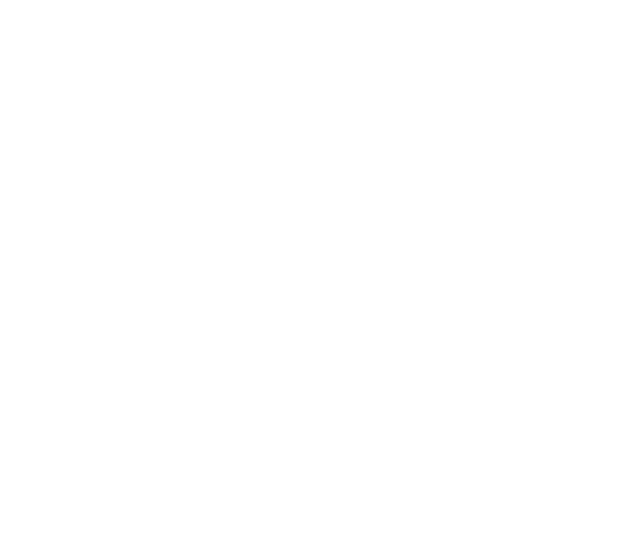
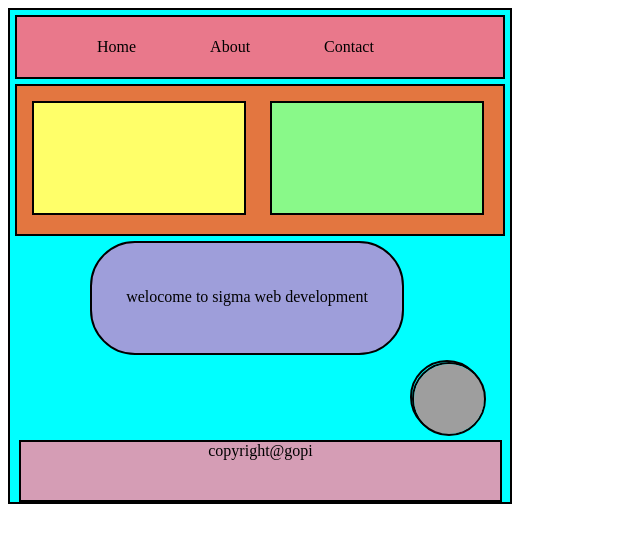
Before and after one commit to Gopi-Kajagar/sigma, a plain HTML site: page 962 - Video 37/index.html in a window 1280 px wide. Shown: the top 542 px of the page, without its empty margins (0-640 px from the left). Drawn offline with Linux system fonts and the light colour scheme; grey boxes are pictures that could not be loaded.

Commit message:
exercise 5(Layout Challenge)

```diff
--- a/962 - Video 37/index.html
+++ b/962 - Video 37/index.html
@@ -1,11 +1,170 @@
 <!DOCTYPE html>
 <html lang="en">
+
 <head>
     <meta charset="UTF-8">
     <meta name="viewport" content="width=device-width, initial-scale=1.0">
-    <title>Document</title>
+    <title>exercise 5 challenge layout</title>
+    <style>
+        .boxes {
+            border: 2px solid black;
+            width: 500px;
+            /* height: 490px; */
+            background-color: rgb(0, 255, 255);
+        }
+
+        body {
+            min-height: 200vh;
+        }
+
+        .box1 {
+            border: 2px solid black;
+            margin: 5px;
+
+            padding: 5px;
+
+            background-color: rgb(227, 118, 64)
+        }
+
+        .b1 {
+            border: 2px solid black;
+            width: 200px;
+            height: 100px;
+            margin: 10px;
+            padding: 5px;
+            background-color: rgb(255, 255, 105);
+            display: inline-block;
+            /* overflow: auto; */
+
+
+
+        }
+
+        .b2 {
+            border: 2px solid black;
+            width: 200px;
+            height: 100px;
+            margin: 10px;
+            display: inline-block;
+            padding: 5px;
+            background-color: rgb(137, 249, 137);
+            /* overflow: auto; */
+
+
+        }
+
+        nav {
+            border: 2px solid black;
+            margin: 5px;
+            padding: 5px;
+            position: sticky;
+            top: 0;
+            z-index: 1000;
+            background-color: rgb(233, 120, 139);
+
+
+
+
+        }
+
+        nav ul li {
+            list-style-type: none;
+            padding: 20px;
+            margin: 15px;
+            display: inline;
+
+
+
+        }
+
+
+
+        .tb {
+            border: 2px solid black;
+            width: 300px;
+            height: 100px;
+            margin: 5px;
+            padding: 5px;
+            text-align: center;
+            border-radius: 45px;
+            background-color: rgb(158, 158, 218);
+            margin-left: 80px;
+            margin-right: 80px;
+
+
+
+        }
+
+        p {
+            margin: 40px 20px;
+        }
+
+        .icon {
+            border: 2px solid black;
+            width: 70px;
+            height: 70px;
+            border-radius: 41px;
+            margin-left: 400px;
+            position: fixed;
+            margin-bottom: 5px;
+
+        }
+
+        .icon img {
+            border: 2px solid black;
+            width: 70px;
+            height: 70px;
+            border-radius: 45px;
+            /* margin-left: 400px; */
+            position: fixed;
+
+
+
+        }
+
+        .footer {
+            border: 2px solid black;
+            width: 479px;
+            height: 58px;
+            /* margin:9px; */
+            /* padding: px; */
+            background-color: rgb(213, 157, 181);
+            text-align: center;
+            margin-top: 85px;
+            margin-left: 9px;
+
+
+        }
+    </style>
 </head>
+
 <body>
+    <div class="boxes">
+        <nav>
+            <ul>
+                <li>Home</li>
+                <li>About</li>
+                <li>Contact</li>
+            </ul>
+        </nav>
+        <div class="box1">
+            <div class="b1">
 
+            </div>
+            <div class="b2">
+
+            </div>
+        </div>
+        <div class="tb">
+            <p>welocome to sigma web development</p>
+        </div>
+        <div class="icon">
+            <img src="https://i.pinimg.com/736x/82/67/e2/8267e29f161820a9621fdf15a6be83dd.jpg">
+        </div>
+        <footer class="footer">
+            copyright@gopi
+        </footer>
+    </div>
 </body>
+
 </html>
```
